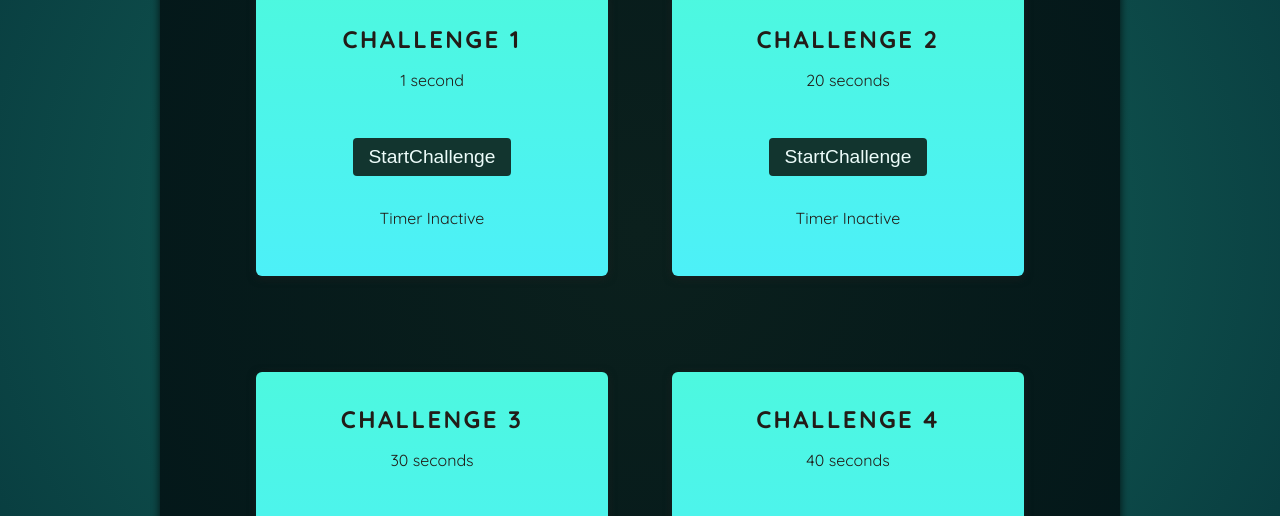
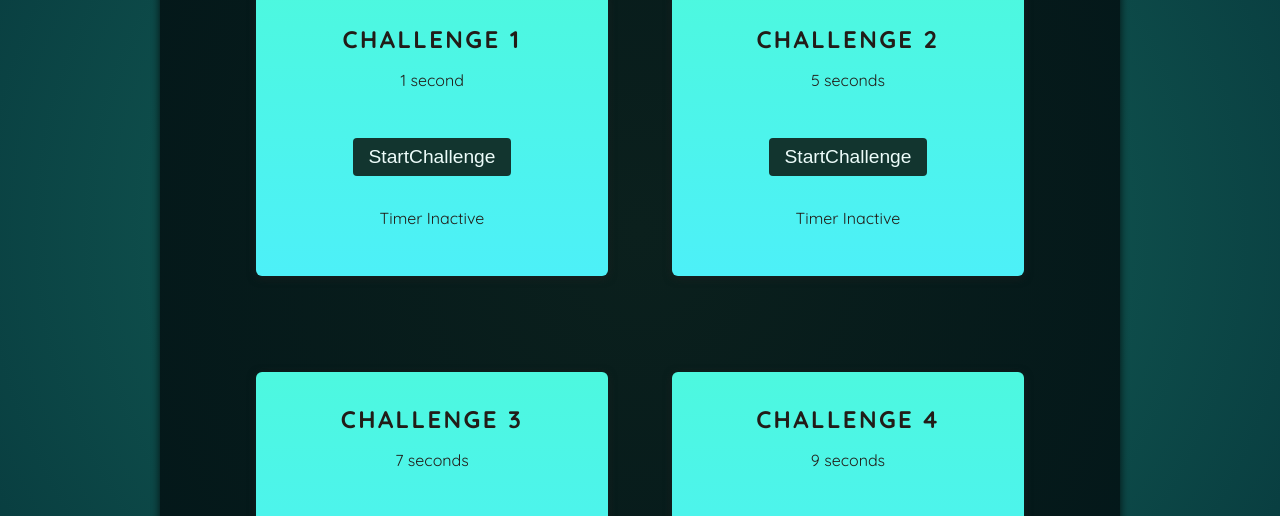
Before and after one commit to UsmanHaiderKhan/Ref-Portals-Game, a React (Vite) app: page / in a window 1280 px wide. Shown: the part 340-856 px from the top of the page. Built offline with nearby package versions, Linux system fonts and the light colour scheme; a web font is replaced by a local one.

Commit message:
♻️ Update : Call the timer component here

```diff
--- a/src/App.jsx
+++ b/src/App.jsx
@@ -7,9 +7,9 @@ function App() {
       <Player />
       <div id="challenges">
         <TimerChallange title="Challenge 1" targetTime={1} />
-        <TimerChallange title="Challenge 2" targetTime={20} />
-        <TimerChallange title="Challenge 3" targetTime={30} />
-        <TimerChallange title="Challenge 4" targetTime={40} />
+        <TimerChallange title="Challenge 2" targetTime={5} />
+        <TimerChallange title="Challenge 3" targetTime={7} />
+        <TimerChallange title="Challenge 4" targetTime={9} />
       </div>
     </>
   );
```
